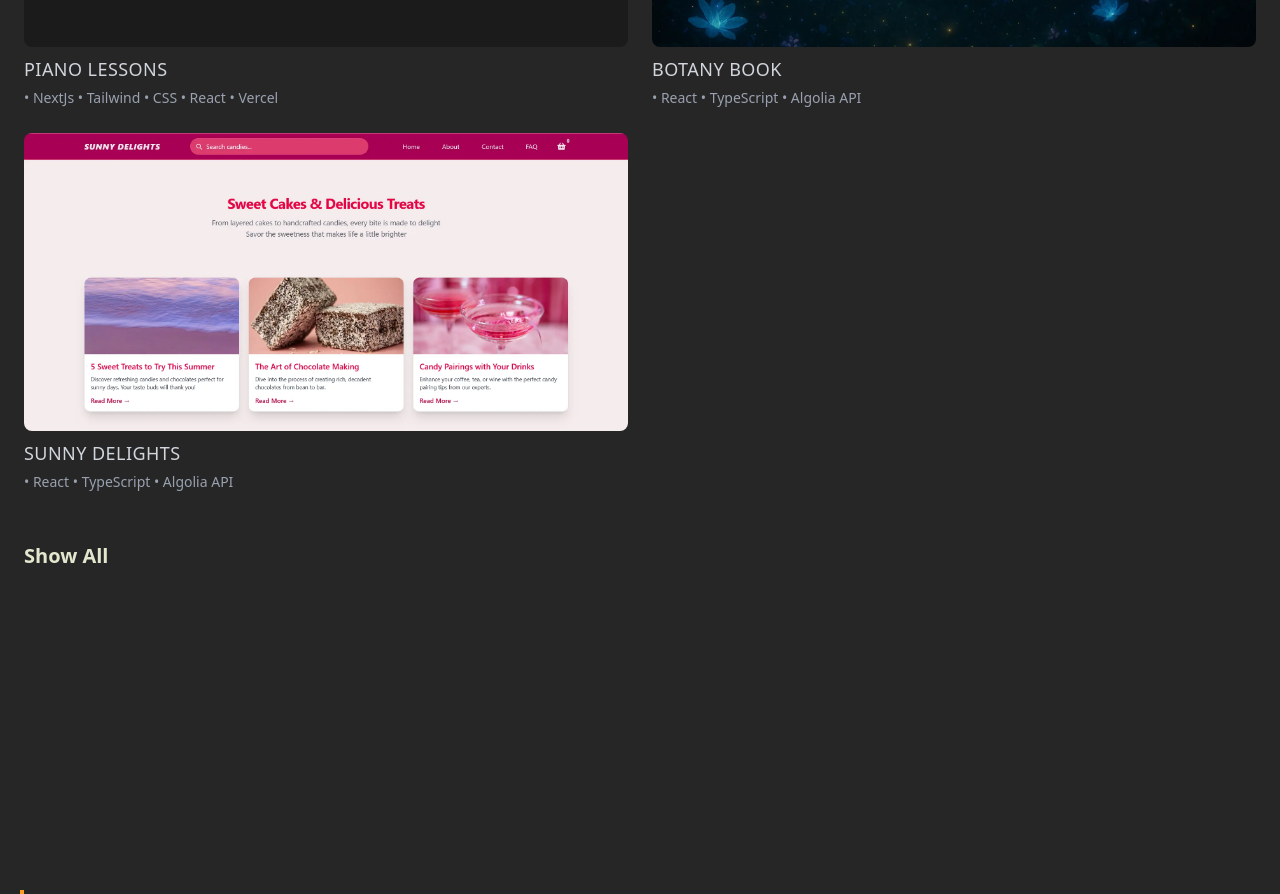
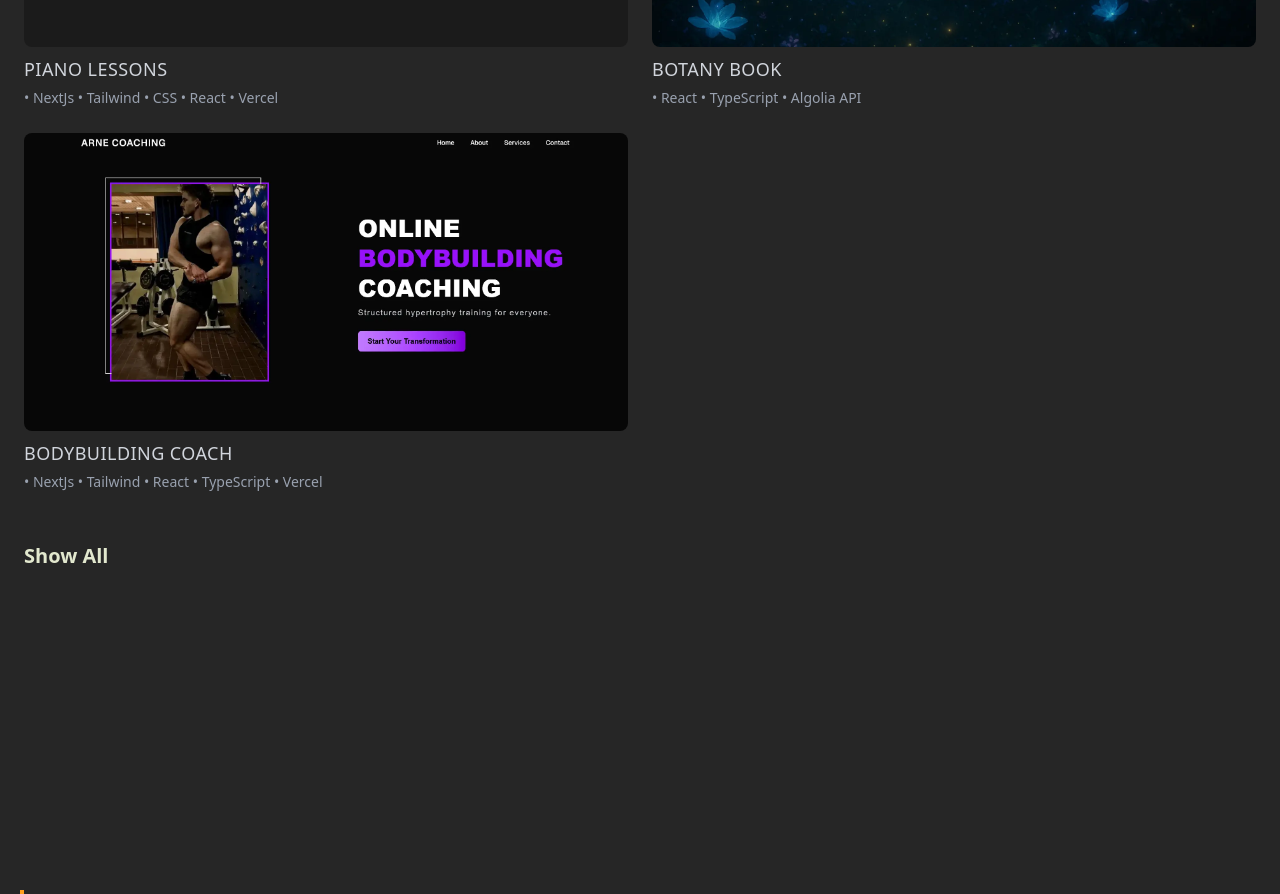
Before and after one commit to sunnycc17/my-portfolio, a Next.js app: page / in a window 1280 px wide. Shown: the part 3600-4494 px from the top of the page. Built offline with nearby package versions, Linux system fonts and the light colour scheme.

Commit message:
added eons new website

```diff
--- a/components/projects/ProjectsSection.tsx
+++ b/components/projects/ProjectsSection.tsx
@@ -31,12 +31,12 @@ const projects: Project[] = [
     link: "https://sunnycc17.github.io/Magical-Botany-Guide/",
   },
   {
-    title: "Sunny Delights",
-    description: "• React • TypeScript • Algolia API",
-    image: "/sunny-delight.webp",
+    title: "Bodybuilding Coach",
+    description: "• NextJs • Tailwind • React • TypeScript • Vercel",
+    image: "/arne.webp",
     width: 800,
     height: 450,
-    link: "https://sunnycc17.github.io/E-commerce-site/",
+    link: "https://arne-kappa.vercel.app/",
   },
 ];
 
```
Also changed, not shown: public/arne.webp (added).
